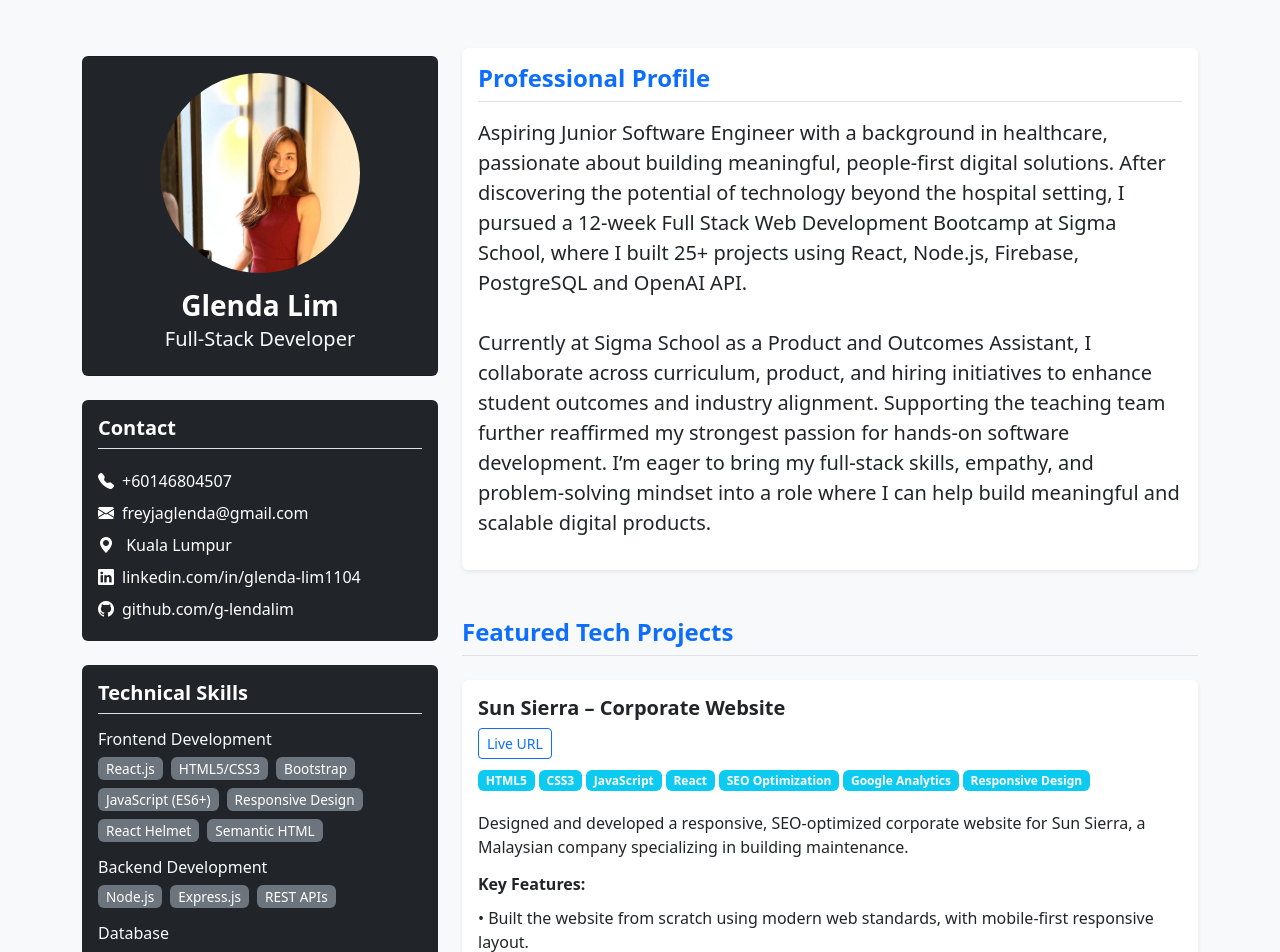
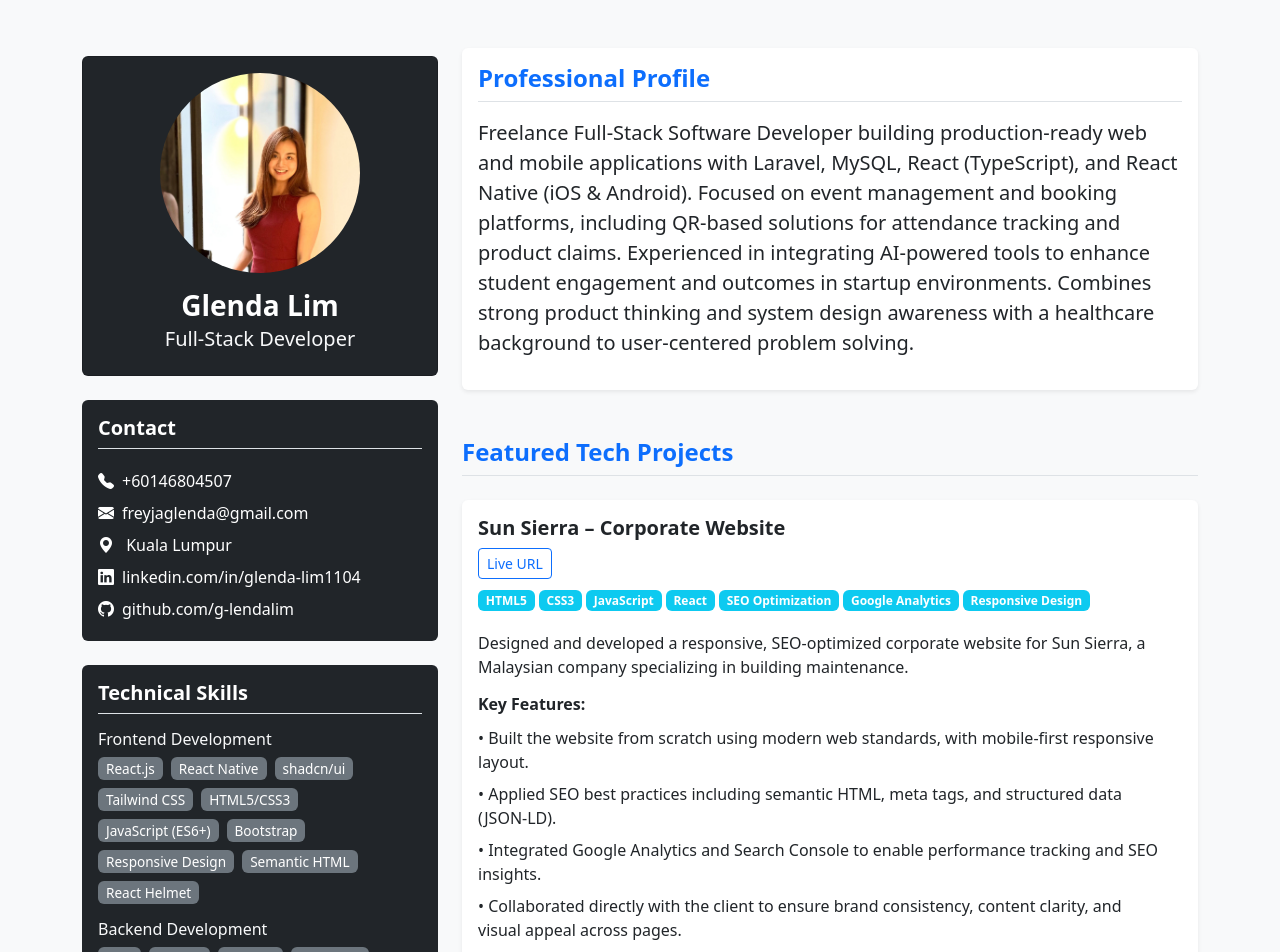
Before and after one commit to g-lendalim/Resume, a React (Vite) app: page / in a window 1280 px wide. Shown: the top 952 px of the page. Built offline with nearby package versions, Linux system fonts and the light colour scheme.

Commit message:
Update Professional Profile and Technical Skills

```diff
--- a/src/App.jsx
+++ b/src/App.jsx
@@ -11,13 +11,14 @@ function ProfessionalProfile() {
         Professional Profile
       </h4>
       <p className="lead">
-        Aspiring Junior Software Engineer with a background in healthcare, passionate about building meaningful, people-first digital solutions. After discovering the potential of technology beyond the hospital setting, I pursued a 12-week Full Stack Web Development Bootcamp at Sigma School, where I built 25+ projects using React, Node.js, Firebase, PostgreSQL and OpenAI API.
-        <br/>
-        <br/>
-        Currently at Sigma School as a Product and Outcomes Assistant, I collaborate across curriculum, product, and hiring initiatives to enhance student outcomes and industry alignment. Supporting the teaching team further reaffirmed my strongest passion for hands-on software development. I’m eager to bring my full-stack skills, empathy, and problem-solving mindset into a role where I can help build meaningful and scalable digital products.
-      {/* Aspiring Junior Software Engineer with a background in healthcare and recent completion of a 12-week Full Stack Bootcamp at Sigma School. Built 25+ projects using React, Node.js, Firebase, and PostgreSQL, gaining hands-on experience in both frontend and backend development.
-      <br />
-      Throughout this journey, I've actively cultivated strong problem-solving skills, adaptability, and a user-first mindset, drawing from my healthcare background to build thoughtful, effective software. I bring empathy and attention to detail into every project and thrive in collaborative environments. */}
+        Freelance Full-Stack Software Developer building production-ready web
+        and mobile applications with Laravel, MySQL, React (TypeScript), and
+        React Native (iOS & Android). Focused on event management and booking
+        platforms, including QR-based solutions for attendance tracking and
+        product claims. Experienced in integrating AI-powered tools to enhance
+        student engagement and outcomes in startup environments. Combines strong
+        product thinking and system design awareness with a healthcare
+        background to user-centered problem solving.
       </p>
     </section>
   );
@@ -85,16 +86,32 @@ function TechnicalSkills() {
   const skillCategories = [
     {
       category: "Frontend Development",
-      skills: ["React.js", "HTML5/CSS3", "Bootstrap", "JavaScript (ES6+)", "Responsive Design", "React Helmet",
-      "Semantic HTML"]
+      skills: ['React.js',
+      'React Native',
+      'shadcn/ui',
+      'Tailwind CSS',
+      'HTML5/CSS3',
+      'JavaScript (ES6+)',
+      'Bootstrap',
+      'Responsive Design',
+      'Semantic HTML',
+      'React Helmet']
     },
     {
       category: "Backend Development",
-      skills: ["Node.js", "Express.js", "REST APIs"]
+      skills: ["PHP",
+      "Laravel",
+      "Node.js",
+      "Express.js",
+      "REST APIs"]
     },
     {
-      category: "Database",
-      skills: ["PostgreSQL", "Firebase/Firestore", "SQL"]
+      category: "Database & CMS",
+      skills: ["MySQL",
+      "PostgreSQL",
+      "Firebase/Firestore",
+      "SQL",
+      "Contentful"]
     },
     {
       category: "AI & LLM Integration",
```
